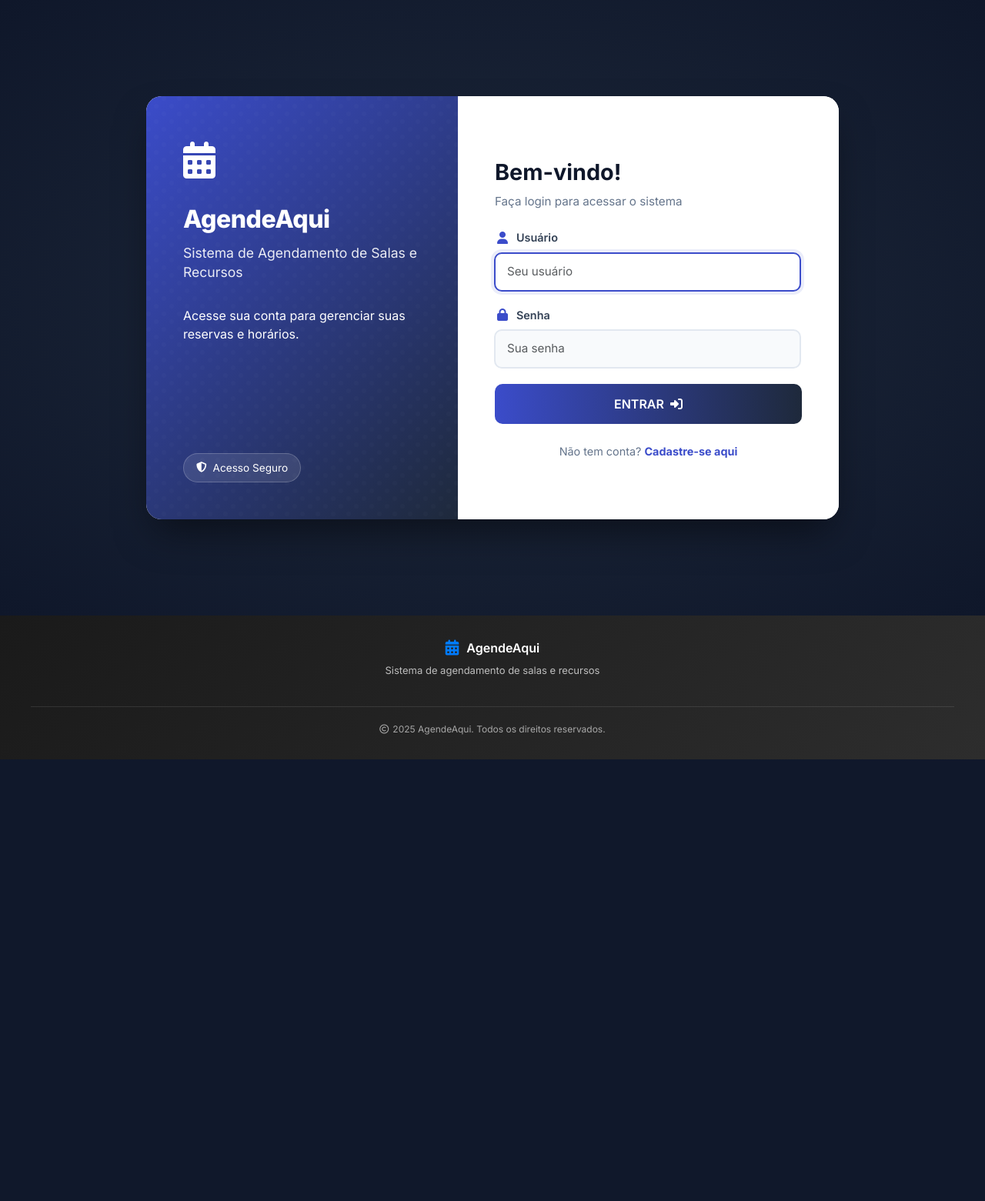
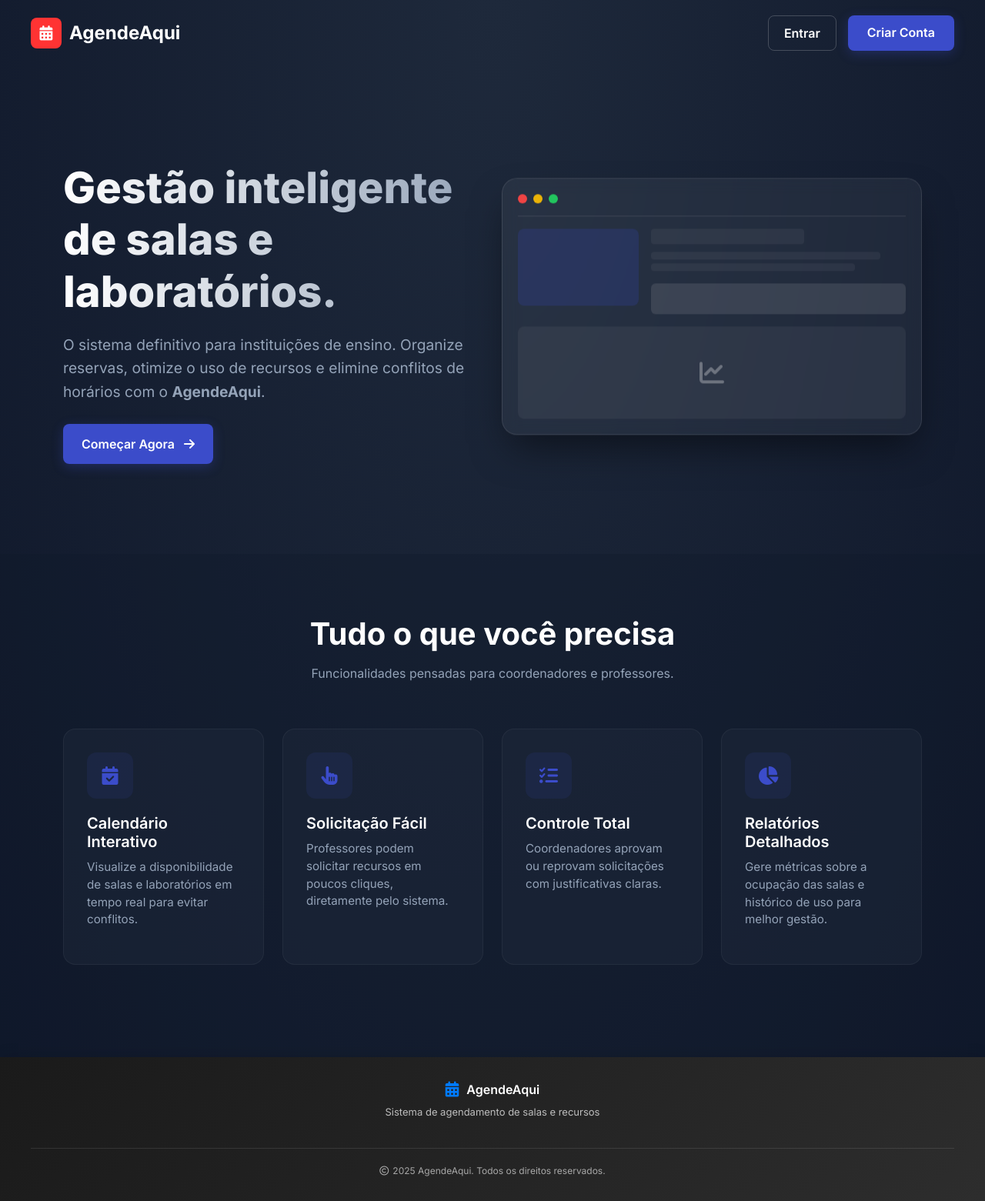
Before and after one commit to Victorkaue333/DJANGO-AgendeAqui, a Django app: page / in a window 1280 px wide. Shown: the whole page at 77% size. Before the commit the page ends 987 px from the top, so only its background shows below. Run offline with Django 5.2, Linux system fonts and the light colour scheme.

Commit message:
Update Vk
Implementação de landinpage

```diff
--- a/administracao/administracao/templates/base.html
+++ b/administracao/administracao/templates/base.html
@@ -196,7 +196,7 @@
 <body>
     {% if not request.resolver_match %}
 
-    {% elif request.resolver_match.url_name != 'login' and request.resolver_match.url_name != 'root_login' and request.resolver_match.url_name != 'cadastro' %}
+    {% elif request.resolver_match.url_name != 'login' and request.resolver_match.url_name != 'root_login' and request.resolver_match.url_name != 'cadastro' and request.resolver_match.url_name != 'home' %}
 
     <div class="mobile-header">
         <button class="hamburger-btn" id="hamburgerBtn">
@@ -237,7 +237,7 @@
                 </a>
             </li>
             <li class="nav-item">
-                <a href="{% url 'salas:salas' %}" class="nav-link-custom {% block nav_salas %}{% endblock %}">
+                <a href="{% url 'salas:list' %}" class="nav-link-custom {% block nav_salas %}{% endblock %}">
                     <i class="fas fa-door-open"></i>
                     <span>Salas</span>
                 </a>
@@ -266,7 +266,7 @@
     {% endif %}
 
     <div class="page-wrapper">
-        <main class="main-content" style="{% if request.resolver_match %}{% if request.resolver_match.url_name == 'login' or request.resolver_match.url_name == 'root_login' or request.resolver_match.url_name == 'cadastro' %}margin-left:0;width:100%;max-width:100%;padding:0;{% endif %}{% endif %}">
+        <main class="main-content" style="{% if request.resolver_match %}{% if request.resolver_match.url_name == 'login' or request.resolver_match.url_name == 'root_login' or request.resolver_match.url_name == 'cadastro' or request.resolver_match.url_name == 'home' %}margin-left:0;width:100%;max-width:100%;padding:0;{% endif %}{% endif %}">
             {% if messages %}
                 <div class="container mt-3">
                     {% for msg in messages %}
@@ -282,7 +282,7 @@
         </main>
     </div>
 
-    <footer class="footer" style="{% if request.resolver_match %}{% if request.resolver_match.url_name == 'login' or request.resolver_match.url_name == 'root_login' or request.resolver_match.url_name == 'cadastro' %}margin-left:0;width:100%;{% endif %}{% endif %}">
+    <footer class="footer" style="{% if request.resolver_match %}{% if request.resolver_match.url_name == 'login' or request.resolver_match.url_name == 'root_login' or request.resolver_match.url_name == 'cadastro' or request.resolver_match.url_name == 'home' %}margin-left:0;width:100%;{% endif %}{% endif %}">
         <div class="footer-content">
             <div class="footer-left">
                 <div class="footer-brand">
--- /dev/null
+++ b/administracao/administracao/templates/landinpage.html
@@ -0,0 +1,327 @@
+{% extends 'base.html' %}
+{% load static %}
+
+{% block title %}AgendeAqui{% endblock %}
+
+{% block content %}
+<style>
+    /* --- Sobrescreve estilos do Base para tema escuro --- */
+    body {
+        /* Força o fundo escuro na landing page */
+        background: radial-gradient(ellipse at top, #1e293b 0%, #0f172a 100%) !important;
+        color: #f8fafc;
+    }
+
+    /* Variáveis Locais */
+    :root {
+        --primary-color: #3b4cca;
+        --text-muted: #94a3b8;
+        --accent-red: #FF3333;
+    }
+
+    /* --- Navbar Customizada (Fica sobre o hero) --- */
+    .landing-navbar {
+        padding: 20px 40px;
+        display: flex;
+        justify-content: space-between;
+        align-items: center;
+        position: absolute;
+        top: 0;
+        left: 0;
+        width: 100%;
+        z-index: 100;
+    }
+
+    .brand-logo {
+        display: flex;
+        align-items: center;
+        gap: 10px;
+        font-weight: 700;
+        font-size: 1.5rem;
+        color: white;
+        text-decoration: none;
+    }
+
+    .brand-icon {
+        width: 40px;
+        height: 40px;
+        background: var(--accent-red); /* Vermelho da marca */
+        border-radius: 8px;
+        display: flex;
+        align-items: center;
+        justify-content: center;
+        font-size: 1.2rem;
+        color: white;
+    }
+
+    .nav-buttons {
+        display: flex;
+        gap: 15px;
+    }
+
+    .btn-login {
+        color: white;
+        font-weight: 600;
+        text-decoration: none;
+        padding: 10px 20px;
+        border: 1px solid rgba(255,255,255,0.2);
+        border-radius: 8px;
+        transition: all 0.3s ease;
+    }
+
+    .btn-login:hover {
+        background: rgba(255,255,255,0.1);
+        color: white;
+    }
+
+    .btn-signup {
+        background: var(--primary-color);
+        color: white;
+        font-weight: 600;
+        text-decoration: none;
+        padding: 10px 25px;
+        border-radius: 8px;
+        box-shadow: 0 4px 15px rgba(59, 76, 202, 0.3);
+        transition: all 0.3s ease;
+    }
+
+    .btn-signup:hover {
+        transform: translateY(-2px);
+        box-shadow: 0 6px 20px rgba(59, 76, 202, 0.4);
+        color: white;
+    }
+
+    /* --- Hero Section --- */
+    .hero-section {
+        min-height: 90vh; /* Ocupa quase toda a tela */
+        display: flex;
+        align-items: center;
+        padding-top: 80px; /* Espaço para a navbar */
+        position: relative;
+    }
+
+    .hero-content h1 {
+        font-size: 3.5rem;
+        font-weight: 800;
+        line-height: 1.2;
+        margin-bottom: 20px;
+        background: linear-gradient(to right, #fff, #94a3b8);
+        -webkit-background-clip: text;
+        -webkit-text-fill-color: transparent;
+    }
+
+    .hero-content p {
+        font-size: 1.2rem;
+        color: var(--text-muted);
+        margin-bottom: 40px;
+        max-width: 600px;
+        line-height: 1.6;
+    }
+
+    .hero-card-mockup {
+        background: rgba(255, 255, 255, 0.05);
+        backdrop-filter: blur(10px);
+        border: 1px solid rgba(255, 255, 255, 0.1);
+        border-radius: 20px;
+        padding: 20px;
+        box-shadow: 0 25px 50px -12px rgba(0, 0, 0, 0.5);
+        animation: float 6s ease-in-out infinite;
+    }
+
+    @keyframes float {
+        0% { transform: translateY(0px); }
+        50% { transform: translateY(-20px); }
+        100% { transform: translateY(0px); }
+    }
+
+    /* --- Features Section --- */
+    .features-section {
+        padding: 80px 0 120px 0;
+        background: rgba(15, 23, 42, 0.3);
+    }
+
+    .section-title {
+        text-align: center;
+        margin-bottom: 60px;
+    }
+
+    .section-title h2 {
+        font-size: 2.5rem;
+        font-weight: 700;
+        margin-bottom: 15px;
+        color: white;
+    }
+
+    .feature-card {
+        background: rgba(30, 41, 59, 0.5);
+        padding: 30px;
+        border-radius: 16px;
+        border: 1px solid rgba(255, 255, 255, 0.05);
+        transition: all 0.3s ease;
+        height: 100%;
+    }
+
+    .feature-card:hover {
+        background: rgba(30, 41, 59, 0.8);
+        transform: translateY(-5px);
+        border-color: var(--primary-color);
+    }
+
+    .feature-icon {
+        width: 60px;
+        height: 60px;
+        background: rgba(59, 76, 202, 0.1);
+        color: var(--primary-color);
+        border-radius: 12px;
+        display: flex;
+        align-items: center;
+        justify-content: center;
+        font-size: 1.5rem;
+        margin-bottom: 20px;
+    }
+
+    .feature-card h3 {
+        font-size: 1.25rem;
+        font-weight: 600;
+        margin-bottom: 10px;
+        color: white;
+    }
+
+    .feature-card p {
+        color: var(--text-muted);
+        font-size: 0.95rem;
+        line-height: 1.5;
+    }
+
+    /* --- Responsividade --- */
+    @media (max-width: 991px) {
+        .hero-content h1 { font-size: 2.5rem; }
+        .hero-section { flex-direction: column; text-align: center; padding-top: 120px; }
+        .hero-content p { margin: 0 auto 40px auto; }
+        .nav-buttons { display: none; } /* Esconde botões desktop no mobile */
+
+        .mobile-cta {
+            display: flex;
+            justify-content: center;
+            gap: 10px;
+            margin-bottom: 40px;
+        }
+    }
+</style>
+
+<nav class="landing-navbar">
+    <a href="#" class="brand-logo">
+        <div class="brand-icon">
+            <i class="fas fa-calendar-alt"></i>
+        </div>
+        AgendeAqui
+    </a>
+
+    <div class="nav-buttons">
+        <a href="{% url 'login' %}" class="btn-login">Entrar</a>
+        <a href="{% url 'cadastro' %}" class="btn-signup">Criar Conta</a>
+    </div>
+</nav>
+
+<section class="hero-section">
+    <div class="container">
+        <div class="row align-items-center">
+            <div class="col-lg-6 hero-content">
+                <h1>Gestão inteligente de salas e laboratórios.</h1>
+                <p>
+                    O sistema definitivo para instituições de ensino. Organize reservas, otimize o uso de recursos e elimine conflitos de horários com o <strong>AgendeAqui</strong>.
+                </p>
+
+                <div class="mobile-cta d-lg-none">
+                    <a href="{% url 'login' %}" class="btn-login text-white">Login</a>
+                    <a href="{% url 'cadastro' %}" class="btn-signup">Cadastro</a>
+                </div>
+
+                <div class="d-none d-lg-block">
+                    <a href="{% url 'cadastro' %}" class="btn-signup btn-lg px-4 py-3">Começar Agora <i class="fas fa-arrow-right ms-2"></i></a>
+                </div>
+            </div>
+
+            <div class="col-lg-6">
+                <div class="hero-card-mockup">
+                    <div class="d-flex align-items-center gap-2 mb-3 border-bottom pb-3" style="border-color: rgba(255,255,255,0.1)!important;">
+                        <div style="width:12px; height:12px; background:#ef4444; border-radius:50%;"></div>
+                        <div style="width:12px; height:12px; background:#eab308; border-radius:50%;"></div>
+                        <div style="width:12px; height:12px; background:#22c55e; border-radius:50%;"></div>
+                    </div>
+                    <div class="row g-3">
+                        <div class="col-4">
+                            <div style="background:rgba(59, 76, 202, 0.2); height: 100px; border-radius: 8px;"></div>
+                        </div>
+                        <div class="col-8">
+                            <div style="background:rgba(255,255,255,0.05); height: 20px; border-radius: 4px; width: 60%; margin-bottom: 10px;"></div>
+                            <div style="background:rgba(255,255,255,0.05); height: 10px; border-radius: 4px; width: 90%; margin-bottom: 5px;"></div>
+                            <div style="background:rgba(255,255,255,0.05); height: 10px; border-radius: 4px; width: 80%;"></div>
+                            <div class="mt-3 d-flex gap-2">
+                                <div style="background:rgba(255,255,255,0.1); height: 40px; width: 100%; border-radius: 6px;"></div>
+                            </div>
+                        </div>
+                        <div class="col-12">
+                            <div style="background:rgba(255,255,255,0.05); height: 120px; border-radius: 8px; display: flex; align-items: center; justify-content: center; color: rgba(255,255,255,0.3);">
+                                <i class="fas fa-chart-line fa-2x"></i>
+                            </div>
+                        </div>
+                    </div>
+                </div>
+            </div>
+        </div>
+    </div>
+</section>
+
+<section class="features-section">
+    <div class="container">
+        <div class="section-title">
+            <h2>Tudo o que você precisa</h2>
+            <p style="color: var(--text-muted);">Funcionalidades pensadas para coordenadores e professores.</p>
+        </div>
+
+        <div class="row g-4">
+            <div class="col-md-6 col-lg-3">
+                <div class="feature-card">
+                    <div class="feature-icon">
+                        <i class="fas fa-calendar-check"></i>
+                    </div>
+                    <h3>Calendário Interativo</h3>
+                    <p>Visualize a disponibilidade de salas e laboratórios em tempo real para evitar conflitos.</p>
+                </div>
+            </div>
+
+            <div class="col-md-6 col-lg-3">
+                <div class="feature-card">
+                    <div class="feature-icon">
+                        <i class="fas fa-hand-pointer"></i>
+                    </div>
+                    <h3>Solicitação Fácil</h3>
+                    <p>Professores podem solicitar recursos em poucos cliques, diretamente pelo sistema.</p>
+                </div>
+            </div>
+
+            <div class="col-md-6 col-lg-3">
+                <div class="feature-card">
+                    <div class="feature-icon">
+                        <i class="fas fa-tasks"></i>
+                    </div>
+                    <h3>Controle Total</h3>
+                    <p>Coordenadores aprovam ou reprovam solicitações com justificativas claras.</p>
+                </div>
+            </div>
+
+            <div class="col-md-6 col-lg-3">
+                <div class="feature-card">
+                    <div class="feature-icon">
+                        <i class="fas fa-chart-pie"></i>
+                    </div>
+                    <h3>Relatórios Detalhados</h3>
+                    <p>Gere métricas sobre a ocupação das salas e histórico de uso para melhor gestão.</p>
+                </div>
+            </div>
+        </div>
+    </div>
+</section>
+
+{% endblock %}
--- a/administracao/administracao/urls.py
+++ b/administracao/administracao/urls.py
@@ -2,13 +2,14 @@
 from django.contrib import admin
 from django.urls import path, include
 from django.contrib.auth import views as auth_views
+from django.views.generic import TemplateView
 from usuarios.forms import CustomAuthenticationForm
 
 urlpatterns = [
     path('admin/', admin.site.urls),
     path('login/', auth_views.LoginView.as_view(template_name='login.html', authentication_form=CustomAuthenticationForm), name='login'),
     path('logout/', auth_views.LogoutView.as_view(next_page='login'), name='logout'),
-    path('', auth_views.LoginView.as_view(template_name='login.html', authentication_form=CustomAuthenticationForm), name='root_login'),
+    path('', TemplateView.as_view(template_name='landinpage.html'), name='home'),
     path('dashboard/', include('dashboard.urls')),
     path('salas/', include('salas.urls')),
     path('relatorios/', include('relatorios.urls')),
```
